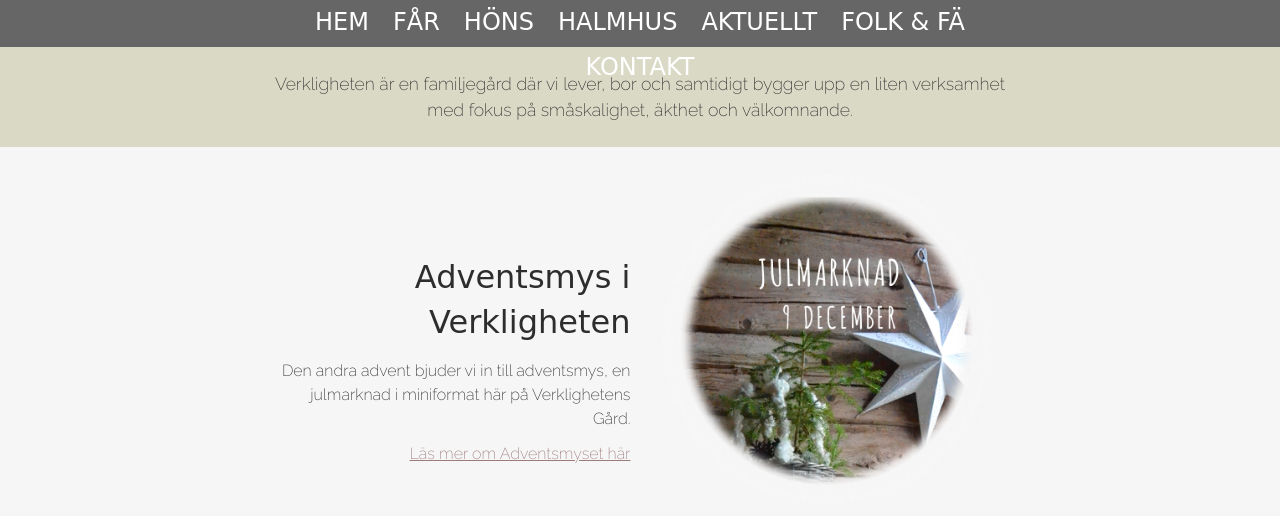
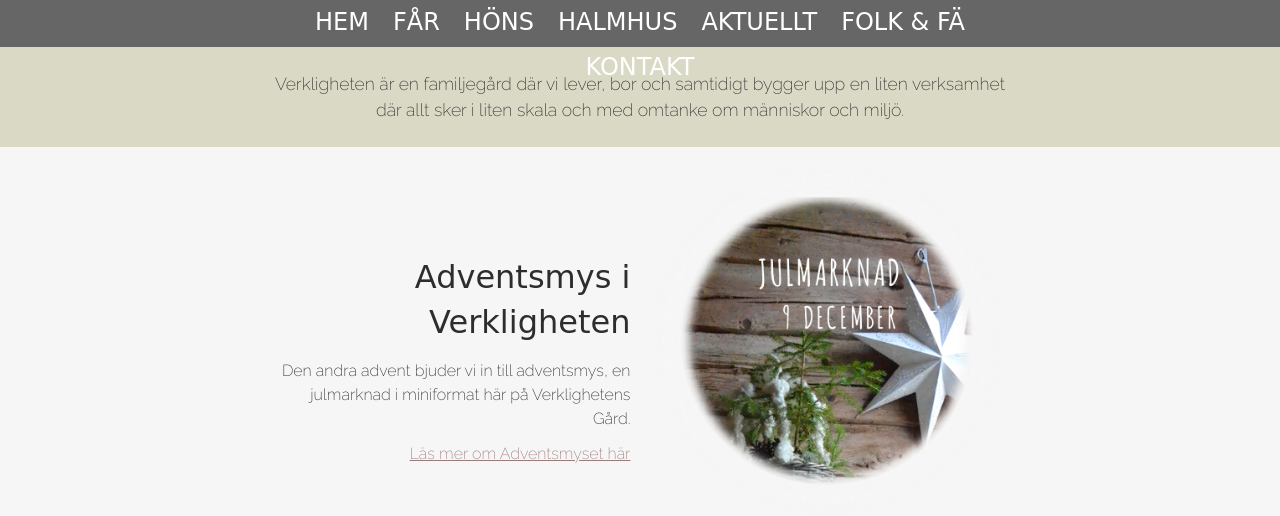
Before and after one commit to lejossan/verkligheten, a PHP site: page / in a window 1280 px wide. Shown: the part 550-1066 px from the top of the page. Run offline with PHP 8.4, Linux system fonts and the light colour scheme; some libraries are stand-ins or nearby versions; some web fonts are replaced.

Commit message:
uppdaterad payoff

```diff
--- a/index.php
+++ b/index.php
@@ -6,7 +6,7 @@
   </div>
   <?php include('menu.php'); ?>
 
-  <div class="payoff"><p class="container">Verkligheten är en familjegård där vi lever, bor och samtidigt bygger upp en liten verksamhet med fokus på småskalighet, äkthet och välkomnande.</p></div>
+  <div class="payoff"><p class="container">Verkligheten är en familjegård där vi lever, bor och samtidigt bygger upp en liten verksamhet där allt sker i liten skala och med omtanke om människor och miljö.</p></div>
 
   <div class="section">
     <div class="container center-align">
```
